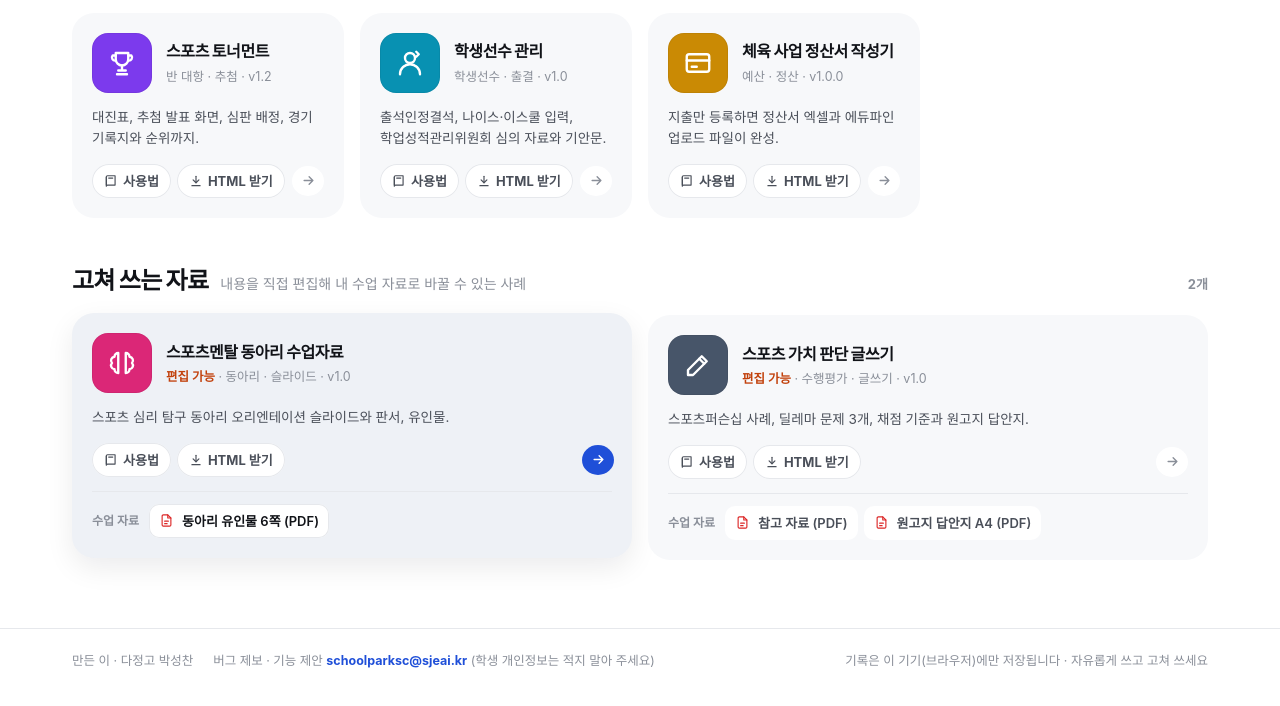
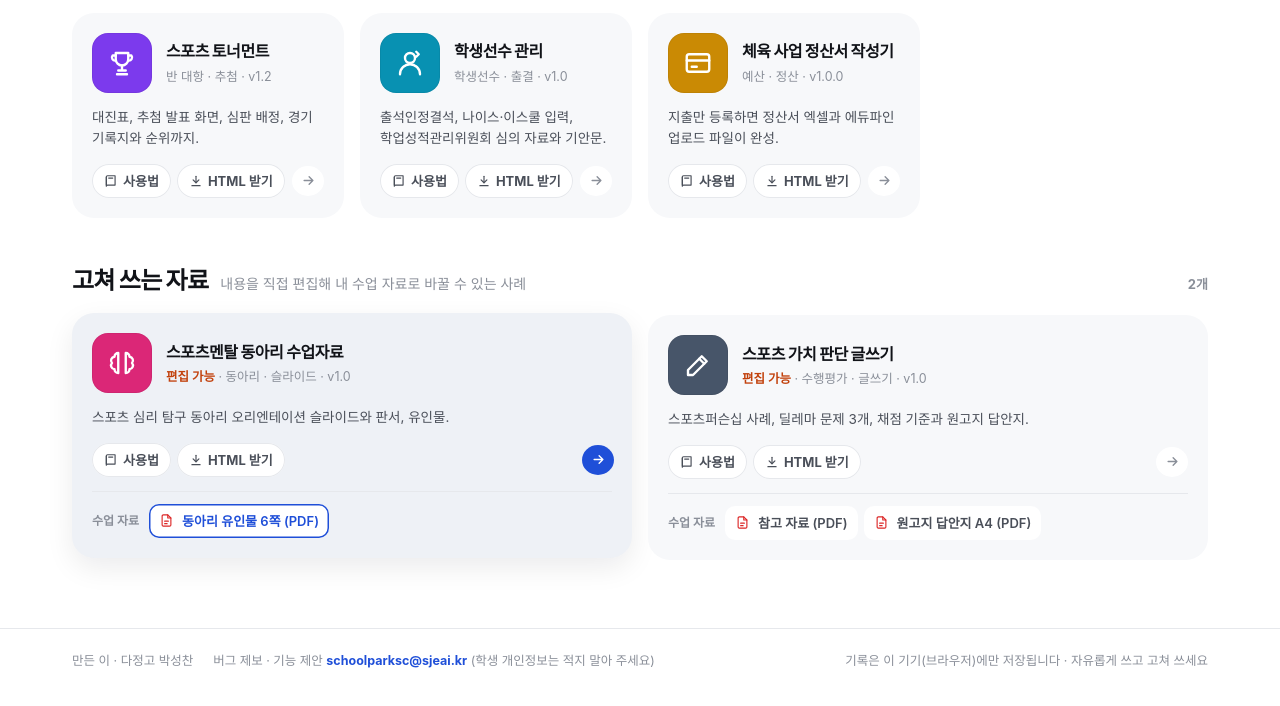
Before and after one commit to schoolparksc1/pe-apps, a plain HTML site: page index.html in a window 1280 px wide. In both pictures the pointer is over the link "동아리 유인물 6쪽 (PDF)". Shown: the part 698-1404 px from the top of the page. Drawn offline with Linux system fonts and the light colour scheme.

Commit message:
Add files via upload

```diff
--- a/index.html
+++ b/index.html
@@ -87,7 +87,8 @@ main{padding-bottom:12px}
 .mats{display:flex;flex-direction:column;gap:6px;padding-top:12px;border-top:1px solid var(--line)}
 .mats-h{font-size:12px;font-weight:700;color:var(--ink-3)}
 .mat{display:flex;align-items:center;gap:8px;font-size:13px;font-weight:600;color:var(--ink-2);background:#fff;border-radius:10px;padding:7px 10px}
-.mat:hover{color:var(--ink);box-shadow:0 0 0 1px var(--line) inset}
+.mat{transition:color .15s,box-shadow .15s}
+.mat:hover,.mat:focus-visible{color:var(--blue);box-shadow:0 0 0 1.5px var(--blue) inset}
 .mat svg{width:15px;height:15px;stroke-width:1.8;flex:none;color:#DC2626}
 .shelf.wide .grid{grid-template-columns:repeat(2,minmax(0,1fr))}
 .shelf.wide .mats{flex-direction:row;flex-wrap:wrap;align-items:center}
```
